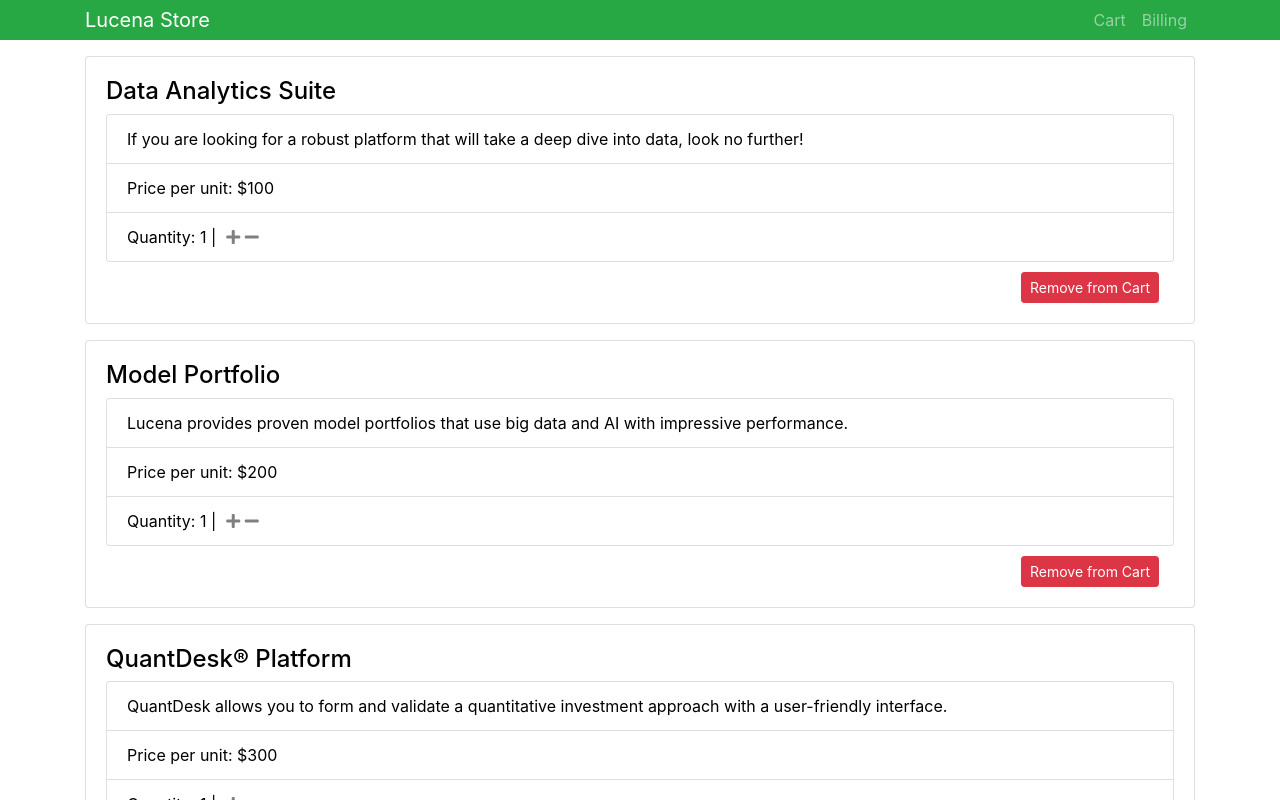
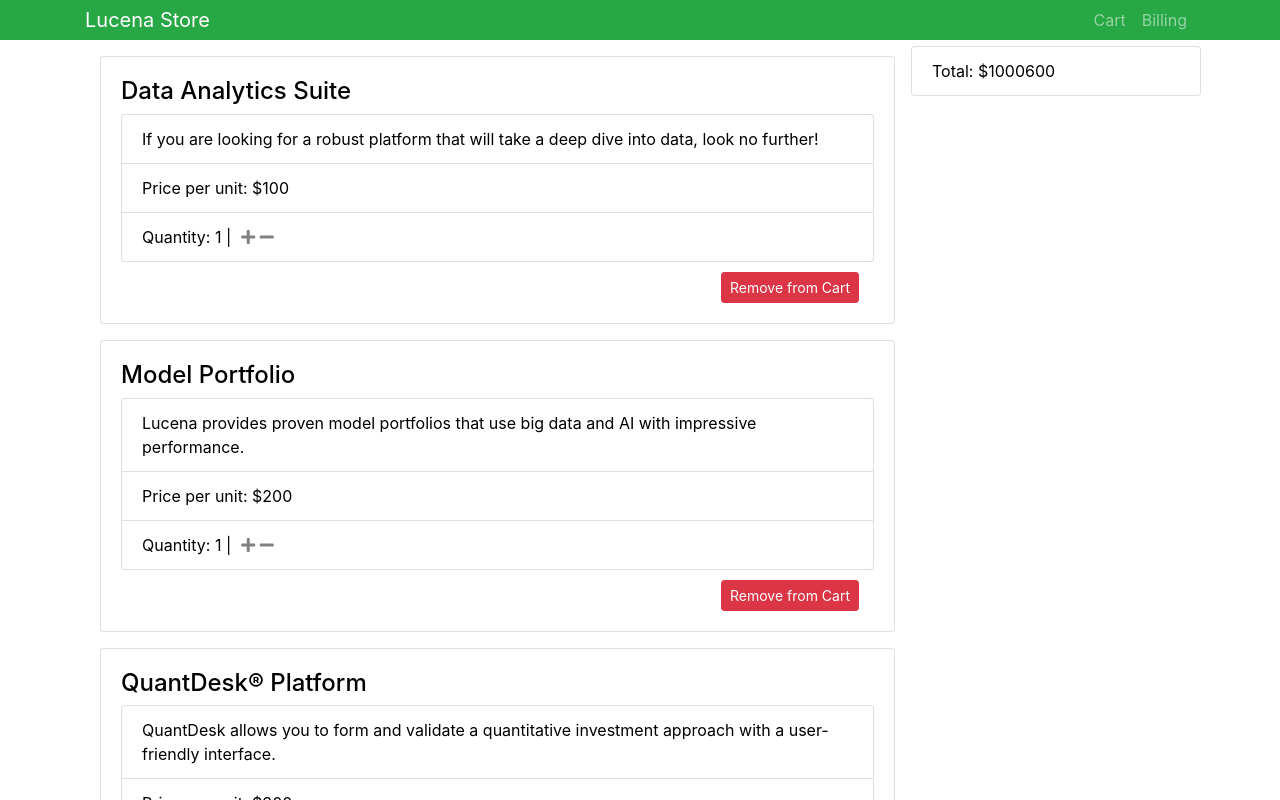
Before and after one commit to vertigojones/lucena-store-app, a React (Create React App) app: page /cart in a window 1280 px wide. Shown: the top 800 px of the page. Built offline with nearby package versions, Linux system fonts and the light colour scheme.

Commit message:
cart total now rendering correctly

```diff
--- a/src/pages/cart-page/Cart.js
+++ b/src/pages/cart-page/Cart.js
@@ -39,7 +39,23 @@
         price: 1000000,
         quantity: 1
       }
-    ]
+    ],
+
+    cartTotal: 0
+  };
+
+  componentWillMount() {
+    this.calculateCartTotal();
+  }
+
+  calculateCartTotal = () => {
+    const individualTotals = [];
+
+    this.state.cartItems.map(item => {
+      return individualTotals.push(item.quantity * item.price);
+    });
+    const cartTotal = individualTotals.reduce((a, b) => a + b);
+    this.setState({ cartTotal });
   };
 
   deleteItem = id => {
@@ -55,20 +71,22 @@
   increaseItemQuantity = id => {
     let cartItems = [...this.state.cartItems];
     cartItems[id - 1].quantity = cartItems[id - 1].quantity + 1;
-    this.setState({ cartItems });
+    this.setState({ cartItems }, () => this.calculateCartTotal());
   };
 
   decreaseItemQuantity = id => {
     let cartItems = [...this.state.cartItems];
     cartItems[id - 1].quantity = cartItems[id - 1].quantity - 1;
-    this.setState({ cartItems });
+    this.setState({ cartItems }, () => this.calculateCartTotal());
   };
 
   render() {
     const { cartItems } = this.state;
 
     return (
-      <div>
+      <div className="container">
+        <div className="row">
+          <div className="col-sm-9">
             {cartItems.map(cartItem => (
               <CartItem
                 key={cartItem.id}
@@ -85,6 +103,18 @@
               />
             ))}
           </div>
+          <div
+            className="col-sm-3"
+            style={{ position: "fixed", top: "5.75vh", right: "5vw" }}
+          >
+            <ul className="list-group">
+              <li className="list-group-item">
+                Total: ${this.state.cartTotal}
+              </li>
+            </ul>
+          </div>
+        </div>
+      </div>
     );
   }
 }
```
Lines whose indentation alone changed are shown as unchanged.
